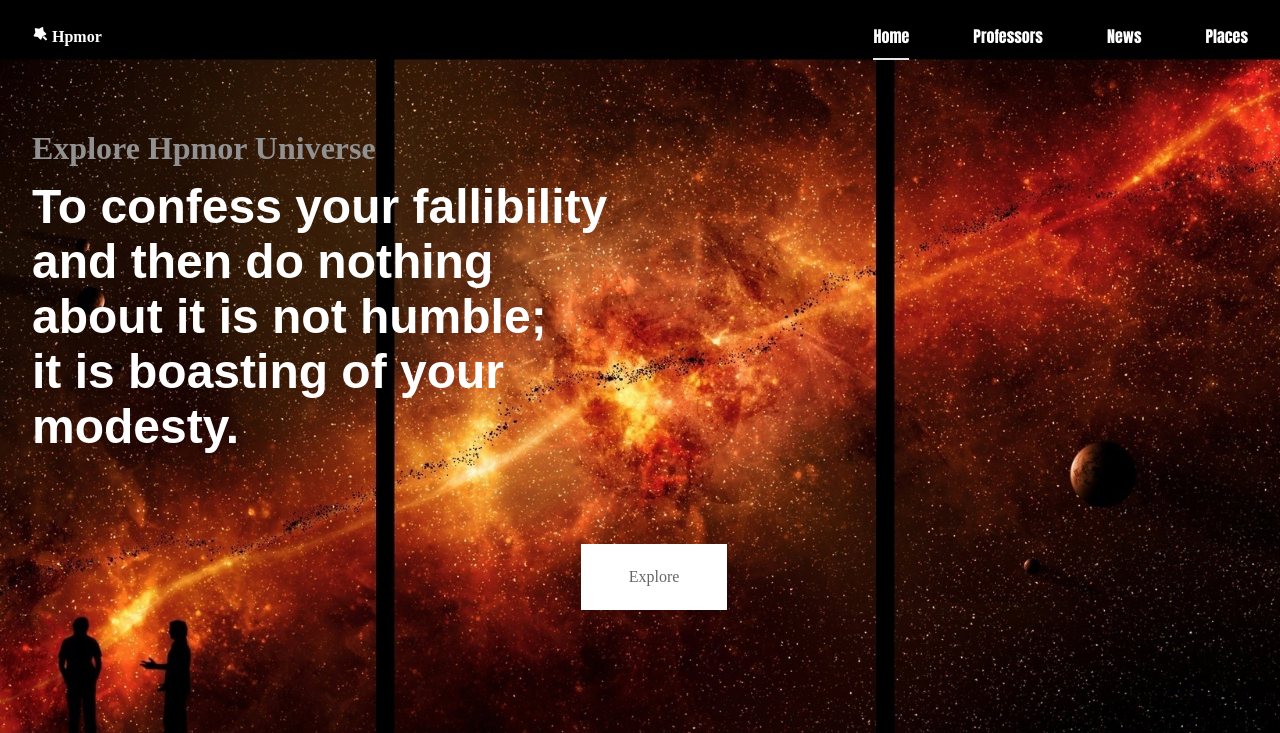
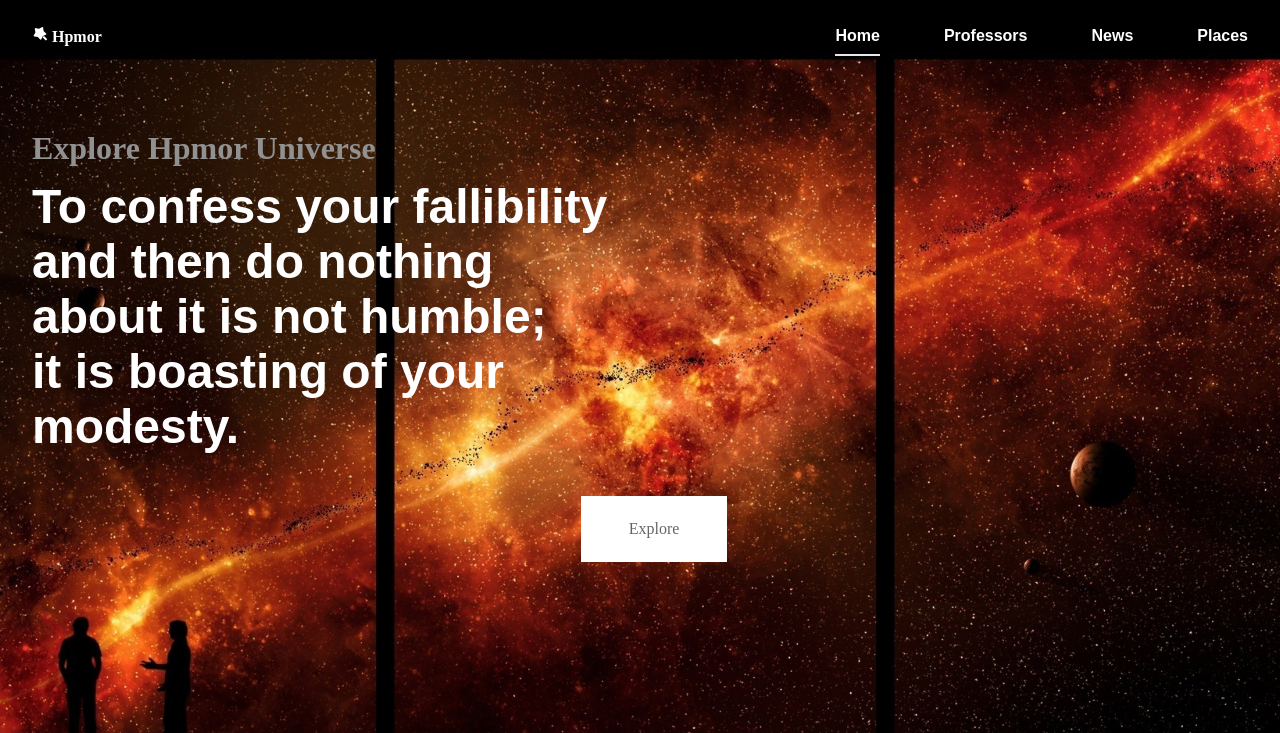
Before and after one commit to Jones-Davy/Explore_hpmor, a plain HTML site: page index.html in a window 1280 px wide. Shown: the top 733 px of the page. Drawn offline with nearby package versions, Linux system fonts and the light colour scheme.

Commit message:
fix adaptive button on desktop

```diff
--- a/css/index.css
+++ b/css/index.css
@@ -405,7 +405,7 @@ input {
 
   .nav__link {
     color: var(--white-color);
-    font-family:Impact, Haettenschweiler, 'Arial Narrow Bold', sans-serif;
+    font-family: sans-serif;
     text-transform: initial;
   }
 
@@ -547,14 +547,15 @@ input {
     background-color: var(--white-color);
     color: #666666;
     position: absolute;
+    margin-top: 0;
+
   }
 
   .btn,
   .btn:link,
   .btn:visited {
-    margin-top: 10rem;
     right: 50%;
-    bottom: 0;
+    bottom: 3rem;
 
   }
 
--- a/index.html
+++ b/index.html
@@ -64,8 +64,7 @@
                         not humble; <br> it is boasting of your <br> modesty.</h1>
 
                     <div class="btn__wrapper">
-                        <a href="#" class="btn btn_animated">Explore</a>
-
+                        <a href="#" class="btn btn_animated btn_mob">Explore</a>
                     </div>
 
                 </div>
```
